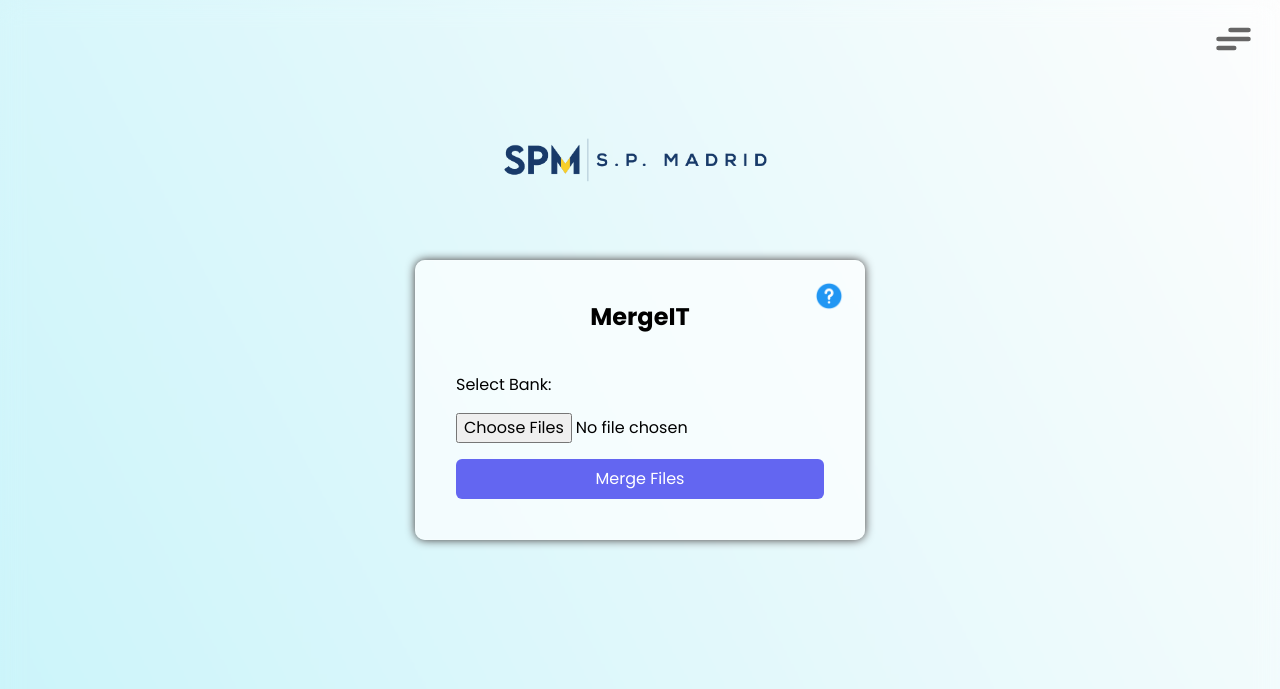
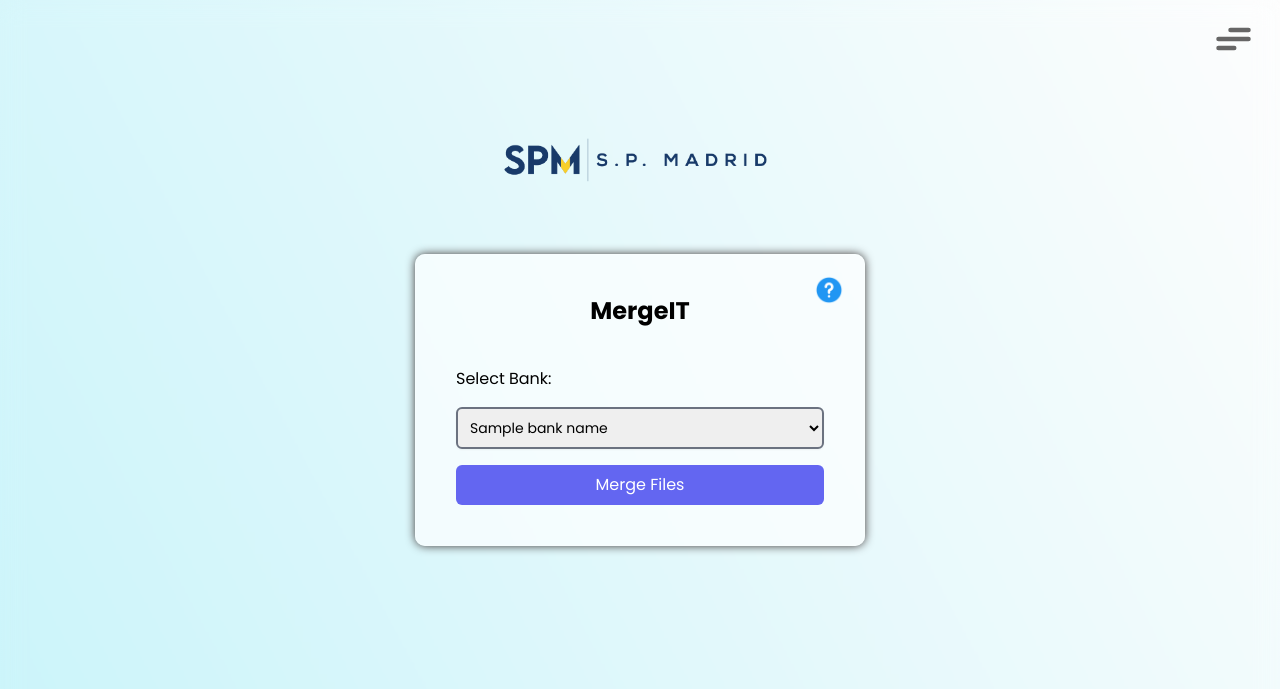
Before and after one commit to Randomboiii03/Excel-Automation, a Flask app: template templates/index.html in a window 1280 px wide. Shown: the top 689 px of the page. Run offline with Flask 3, Linux system fonts and the light colour scheme; the template is opened without the code that fills it: most values are stand-ins (such as "Sample title", 1, 10 or a date in 2020); some libraries are stand-ins or nearby versions.

Commit message:
Latest(1)

```diff
--- a/static/script.js
+++ b/static/script.js
@@ -117,9 +117,9 @@ window.onload = function () {
   });
 
   mergeForm.onsubmit = function (event) {
-    // event.preventDefault();
+    event.preventDefault();
     const formData = new FormData(mergeForm);
-    // bankName.disabled = true;
+    bankName.disabled = true;
     fetch("/merge", {
       method: "POST",
       body: formData,
--- a/templates/index.html
+++ b/templates/index.html
@@ -83,6 +83,7 @@
                         <button type="submit" id="uploadButton"
                             class="btn btn-primary bg-green-500 hover:bg-green-700 text-white font-bold py-2 px-4 mt-2 rounded">Upload</button>
                     </div>
+
                 </div>
                 <div id="message1" class="text-black px-4 py-3 rounded relative" role="alert"
                     style="background-color: #f7dfc5; border: 1px solid #f3a553; color:#504f4f">
@@ -163,11 +164,11 @@
 
         <form id="mergeForm" method="POST" class="space-y-4">
             <label for="bank_name">Select Bank:</label>
-            <!-- <select name="bank_name" id="bank_name"
+
+            <select name="bank_name" id="bank_name"
                 class="block w-full border-gray-500 border-2 rounded-md shadow-sm focus:ring-indigo-500 focus:border-indigo-500 sm:text-sm font-poppins py-2 px-2">
                 {% for bank_name in bank_names %} <option value="{{ bank_name }}">{{ bank_name }}</option> {% endfor %}
-            </select> -->
-            <input type="file" multiple>
+            </select>
             <button type="submit" id="mergeButton"
                 class="w-full bg-indigo-500 text-white py-2 px-4 rounded-md hover:bg-indigo-600 transition-colors duration-300 font-poppins">
                 Merge Files </button>
```
